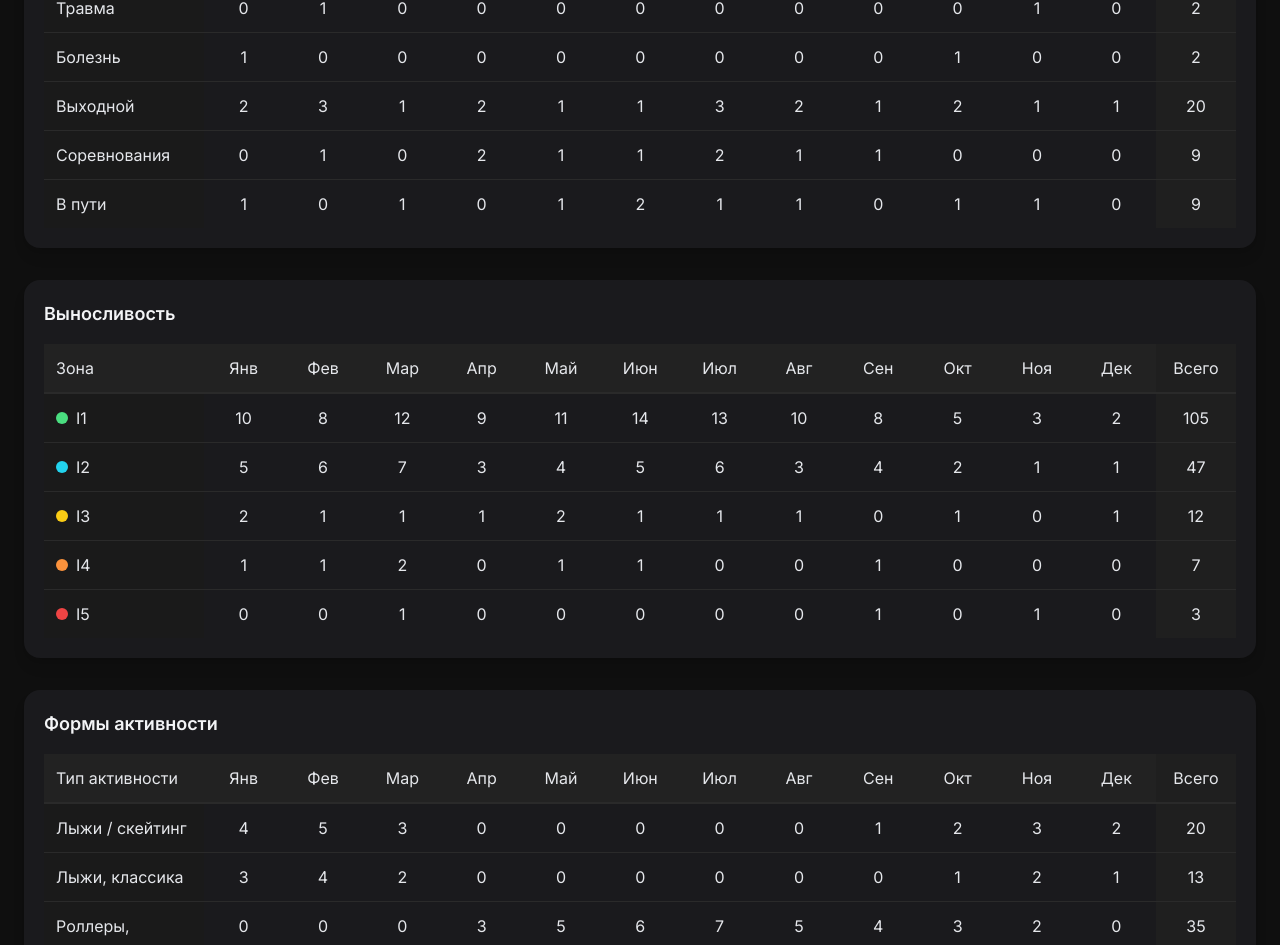
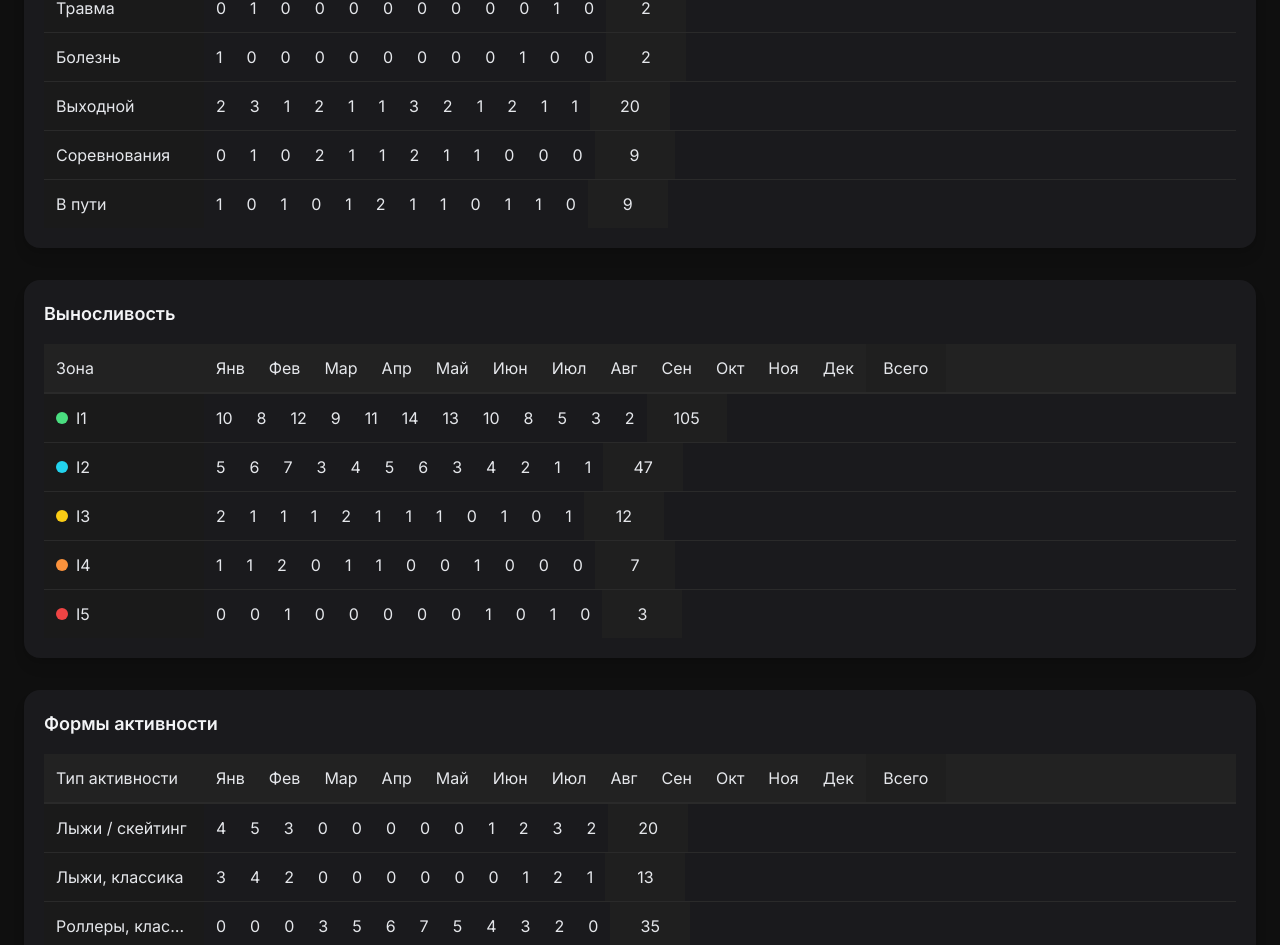
Before and after one commit to mbaliabin/dagbook-test, a React (Vite) app in the folder fasx-frontend/: page /statistics in a window 1280 px wide. Shown: the part 935-1880 px from the top of the page. Built offline with nearby package versions, Linux system fonts and the light colour scheme.

Commit message:
Доработка StatisticsPage.tsx 271

```diff
--- a/fasx-frontend/src/pages/StatisticsPage.tsx
+++ b/fasx-frontend/src/pages/StatisticsPage.tsx
@@ -310,8 +310,14 @@ export default function StatsPage() {
   type TableDef = { title: string; data: any[] };
 
   const TableSection: React.FC<{ table: TableDef; index: number }> = React.memo(({ table, index }) => {
-    // минимальная ширина контейнера зависит от количества колонок
-    const minWidth = Math.max(900, filteredMonths.length * (periodType === 'week' ? 80 : 80));
+    // рассчитываем фиксированную ширину для недельной колонки и общую minWidth
+    const colWidth = periodType === 'week' ? 80 : undefined; // px when week
+    const leftColWidth = 160; // w-40 ~ 160px
+    const totalColWidth = 80;
+    const computedMinWidth = React.useMemo(() => {
+      if (periodType === 'week') return Math.max(900, filteredMonths.length * (colWidth as number) + leftColWidth + totalColWidth);
+      return Math.max(900, filteredMonths.length * 120 + leftColWidth + totalColWidth);
+    }, [periodType, filteredMonths.length]);
 
     return (
       <div className="bg-[#1a1a1d] p-5 rounded-2xl shadow-lg">
@@ -321,25 +327,35 @@ export default function StatsPage() {
           className="overflow-x-auto"
           onScroll={(e)=>handleScroll(e,index)}
         >
-          <div style={{ minWidth }} className="transition-all duration-300">
+          <div style={{ minWidth: computedMinWidth }} className="transition-all duration-300">
             {/* Заголовки */}
             <div className="flex bg-[#222] border-b border-[#2a2a2a] sticky top-0 box-border z-10">
-              <div className="p-3 font-medium sticky left-0 bg-[#222] z-20 w-40">{table.title==="Параметры дня"?"Параметр":table.title==="Выносливость"?"Зона":"Тип активности"}</div>
-              {filteredMonths.map((m)=>(<div key={m} className={`p-3 text-center box-border font-medium ${periodType==="week"?"min-w-[80px]":"flex-1"}`}>{m}</div>))}
-              <div className="w-20 p-3 text-center font-medium bg-[#1f1f1f] box-border">Всего</div>
+              <div className="p-3 font-medium sticky left-0 bg-[#222] z-20" style={{ width: leftColWidth }}>{table.title==="Параметры дня"?"Параметр":table.title==="Выносливость"?"Зона":"Тип активности"}</div>
+              {filteredMonths.map((m, idx)=>(
+                <div
+                  key={m+"-h-"+idx}
+                  className="p-3 text-center box-border font-medium flex-none"
+                  style={{ width: periodType === 'week' ? colWidth : undefined }}
+                >{m}</div>
+              ))}
+              <div className="p-3 text-center font-medium bg-[#1f1f1f] box-border flex-none" style={{ width: totalColWidth }}>Всего</div>
             </div>
             {/* Данные */}
             <div>
               {table.data.map((row:any,j:number)=>(
                 <div key={j} className="flex border-t border-[#2a2a2a] hover:bg-[#252525]/60 transition">
-                  <div className="p-3 sticky left-0 bg-[#1a1a1a] z-10 w-40 flex items-center gap-2">
+                  <div className="p-3 sticky left-0 bg-[#1a1a1a] z-10 flex items-center gap-2" style={{ width: leftColWidth }}>
                     {row.color && <span className="inline-block w-3 h-3 rounded-full" style={{backgroundColor: row.color}}></span>}
-                    {row.param}
+                    <div className="truncate">{row.param}</div>
                   </div>
-                  {row.months.map((val:number,k:number)=>(
-                    <div key={k} className="flex-1 p-3 text-center box-border">{val}</div>
+                  {filteredMonths.map((val:number,k:number)=>(
+                    <div
+                      key={k}
+                      className="p-3 text-center box-border flex-none"
+                      style={{ width: periodType === 'week' ? colWidth : undefined }}
+                    >{row.months[k] ?? 0}</div>
                   ))}
-                  <div className="w-20 p-3 text-center bg-[#1f1f1f]">{row.total ?? row.months.reduce((a:number,b:number)=>a+b,0)}</div>
+                  <div className="p-3 text-center bg-[#1f1f1f] flex-none" style={{ width: totalColWidth }}>{row.total ?? (row.months ? row.months.reduce((a:number,b:number)=>a+b,0) : 0)}</div>
                 </div>
               ))}
             </div>
```
